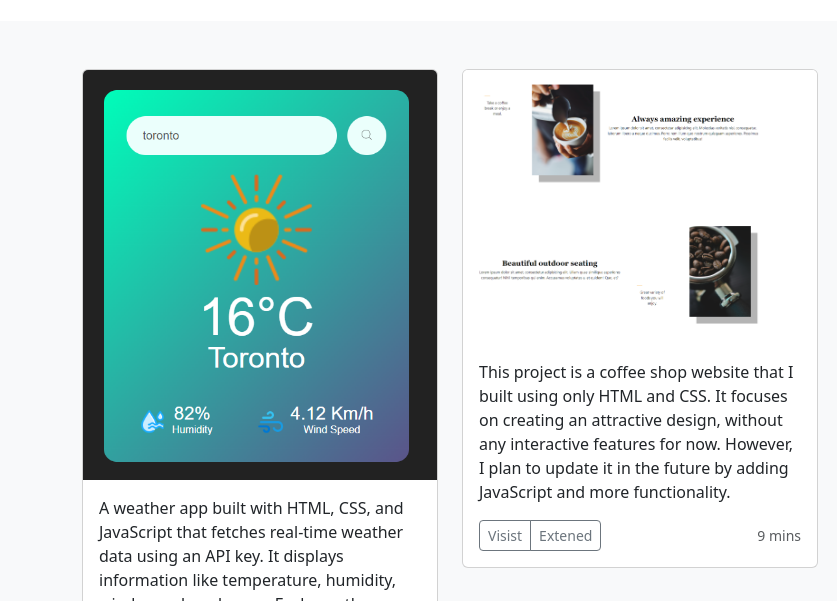
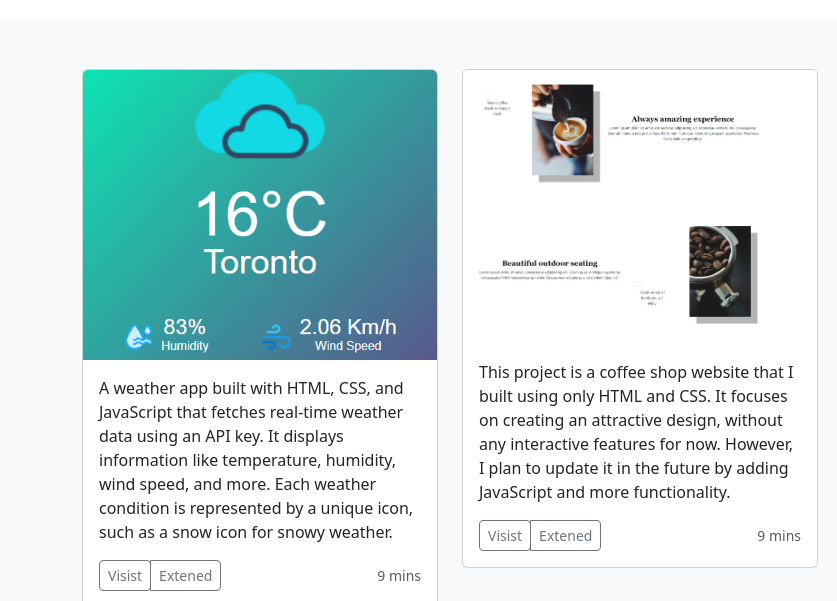
Before and after one commit to HansonBK/hansonbk.github.io, a plain HTML site: page index.html in a window 1280 px wide. Shown: the part 207-808 px from the top of the page, 0-837 px from the left. Drawn offline with nearby package versions, Linux system fonts and the light colour scheme.

Commit message:
updated the pic for first project and add a link to the other project

```diff
--- a/index.html
+++ b/index.html
@@ -66,7 +66,7 @@
           <div class="row">
             <div class="col-md-4">
               <div class="card mb-4 box-shadow">
-                <img class="card-img-top" src="assets/Images/weatherapp.png" alt="Card image">
+                <img class="card-img-top" src="assets/Images/weather.png" alt="Card image">
                 <div class="card-body">
                   <p class="card-text">A weather app built with HTML, CSS, and JavaScript that fetches real-time weather data using an API key. It displays information like temperature, humidity, wind speed, and more. Each weather condition is represented by a unique icon, such as a snow icon for snowy weather.</p>
                   <div class="d-flex justify-content-between align-items-center">
@@ -86,7 +86,7 @@
                   <p class="card-text">This project is a coffee shop website that I built using only HTML and CSS. It focuses on creating an attractive design, without any interactive features for now. However, I plan to update it in the future by adding JavaScript and more functionality.</p>
                   <div class="d-flex justify-content-between align-items-center">
                     <div class="btn-group">
-                      <button type="button" class="btn btn-sm btn-outline-secondary">Visist</button>
+                      <a  target="_blank" href="https://hansonbk.github.io/coffeeshop/"><button type="button" class="btn btn-sm btn-outline-secondary">Visist</button></a>
                       <button type="button" class="btn btn-sm btn-outline-secondary">Extened</button>
                     </div>
                     <small class="text-muted">9 mins</small>
```
Also changed, not shown: assets/Images/weather.png (added).
